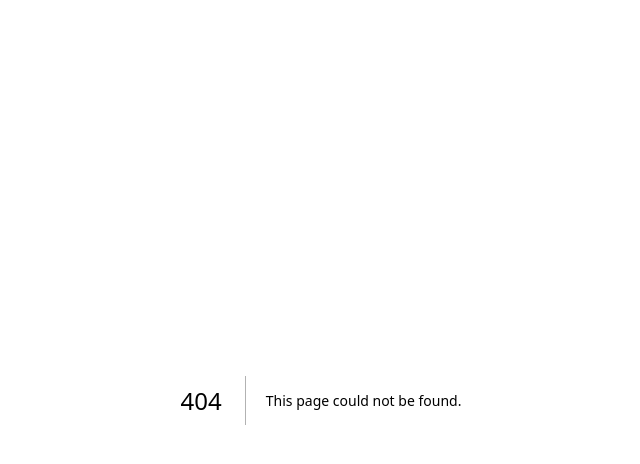
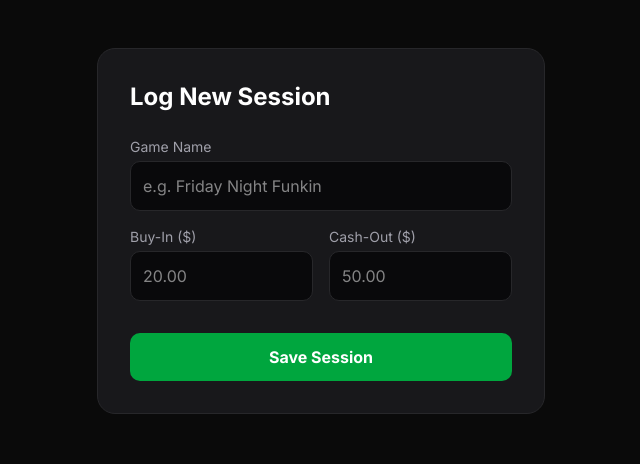
Before and after one commit to J-Souffle/PokahHomeGameApp, a Next.js app: page /dashboard/log-session in a window 1280 px wide. Before the commit this address had no page. Shown: the top 464 px of the page, without its empty margins (319-959 px from the left). Built offline with nearby package versions, Linux system fonts and the light colour scheme.

Commit message:
Working logging sessions

```diff
--- /dev/null
+++ b/app/dashboard/log-session/page.tsx
@@ -0,0 +1,74 @@
+import { createServerClient } from '@supabase/ssr'
+import { cookies } from 'next/headers'
+import { redirect } from 'next/navigation'
+
+export default async function LogSessionPage() {
+  async function logSession(formData: FormData) {
+    'use server'
+
+    const cookieStore = await cookies()
+    const supabase = createServerClient(
+      process.env.NEXT_PUBLIC_SUPABASE_URL!,
+      process.env.NEXT_PUBLIC_SUPABASE_ANON_KEY!,
+      { cookies: { getAll() { return cookieStore.getAll() } } }
+    )
+
+    const { data: { user } } = await supabase.auth.getUser()
+    if (!user) return
+
+    const gameName = formData.get('gameName') as string
+    const buyIn = parseFloat(formData.get('buyIn') as string)
+    const cashOut = parseFloat(formData.get('cashOut') as string)
+
+    // 1. Create the session
+    const { data: session, error: sError } = await supabase
+      .from('poker_sessions')
+      .insert([{ game_name: gameName }])
+      .select()
+      .single()
+
+    if (sError) throw sError
+
+    // 2. Create the result entry
+    const { error: rError } = await supabase
+      .from('player_results')
+      .insert([{
+        session_id: session.id,
+        user_id: user.id,
+        total_buy_in: buyIn,
+        cash_out: cashOut
+      }])
+
+    if (rError) throw rError
+
+    redirect('/dashboard')
+  }
+
+  return (
+    <div className="max-w-md mx-auto mt-12 p-8 bg-zinc-900 rounded-2xl border border-zinc-800 text-white">
+      <h1 className="text-2xl font-bold mb-6">Log New Session</h1>
+
+      <form action={logSession} className="space-y-4">
+        <div>
+          <label className="block text-sm text-zinc-400 mb-1">Game Name</label>
+          <input name="gameName" required className="w-full bg-zinc-950 border border-zinc-800 p-3 rounded-lg focus:outline-none focus:ring-2 focus:ring-green-500" placeholder="e.g. Friday Night Funkin" />
+        </div>
+
+        <div className="grid grid-cols-2 gap-4">
+          <div>
+            <label className="block text-sm text-zinc-400 mb-1">Buy-In ($)</label>
+            <input name="buyIn" type="number" step="0.01" required className="w-full bg-zinc-950 border border-zinc-800 p-3 rounded-lg focus:outline-none focus:ring-2 focus:ring-green-500" placeholder="20.00" />
+          </div>
+          <div>
+            <label className="block text-sm text-zinc-400 mb-1">Cash-Out ($)</label>
+            <input name="cashOut" type="number" step="0.01" required className="w-full bg-zinc-950 border border-zinc-800 p-3 rounded-lg focus:outline-none focus:ring-2 focus:ring-green-500" placeholder="50.00" />
+          </div>
+        </div>
+
+        <button type="submit" className="w-full bg-green-600 hover:bg-green-500 text-white font-bold py-3 rounded-lg mt-4 transition-colors">
+          Save Session
+        </button>
+      </form>
+    </div>
+  )
+}
--- a/app/dashboard/page.tsx
+++ b/app/dashboard/page.tsx
@@ -1,6 +1,7 @@
 import { createServerClient } from '@supabase/ssr'
 import { cookies } from 'next/headers'
 import { redirect } from 'next/navigation'
+import Link from 'next/link'
 
 export default async function DashboardPage() {
   const cookieStore = await cookies()
@@ -38,8 +39,22 @@ export default async function DashboardPage() {
 
   return (
     <div className="p-8 bg-zinc-950 min-h-screen text-white font-sans">
-      <h1 className="text-3xl font-bold tracking-tight">Poker Stats</h1>
-      <p className="text-zinc-500 mt-1">Player: {user.email}</p>
+        <div className="flex justify-between items-center">
+      <div>
+        <h1 className="text-3xl font-bold tracking-tight">Poker Stats</h1>
+        <p className="text-zinc-500 mt-1">Player: {user.email}</p>
+      </div>
+
+      {/* The New Button */}
+      <Link
+        href="/dashboard/log-session"
+        className="bg-green-600 hover:bg-green-500 text-white px-5 py-2.5 rounded-xl font-semibold transition-all shadow-lg shadow-green-900/20"
+      >
+        + Log Session
+      </Link>
+    </div>
+      {/* <h1 className="text-3xl font-bold tracking-tight">Poker Stats</h1>
+      <p className="text-zinc-500 mt-1">Player: {user.email}</p> */}
 
       <div className="mt-8 grid grid-cols-1 md:grid-cols-3 gap-6">
         {/* Total Profit Card */}
```
